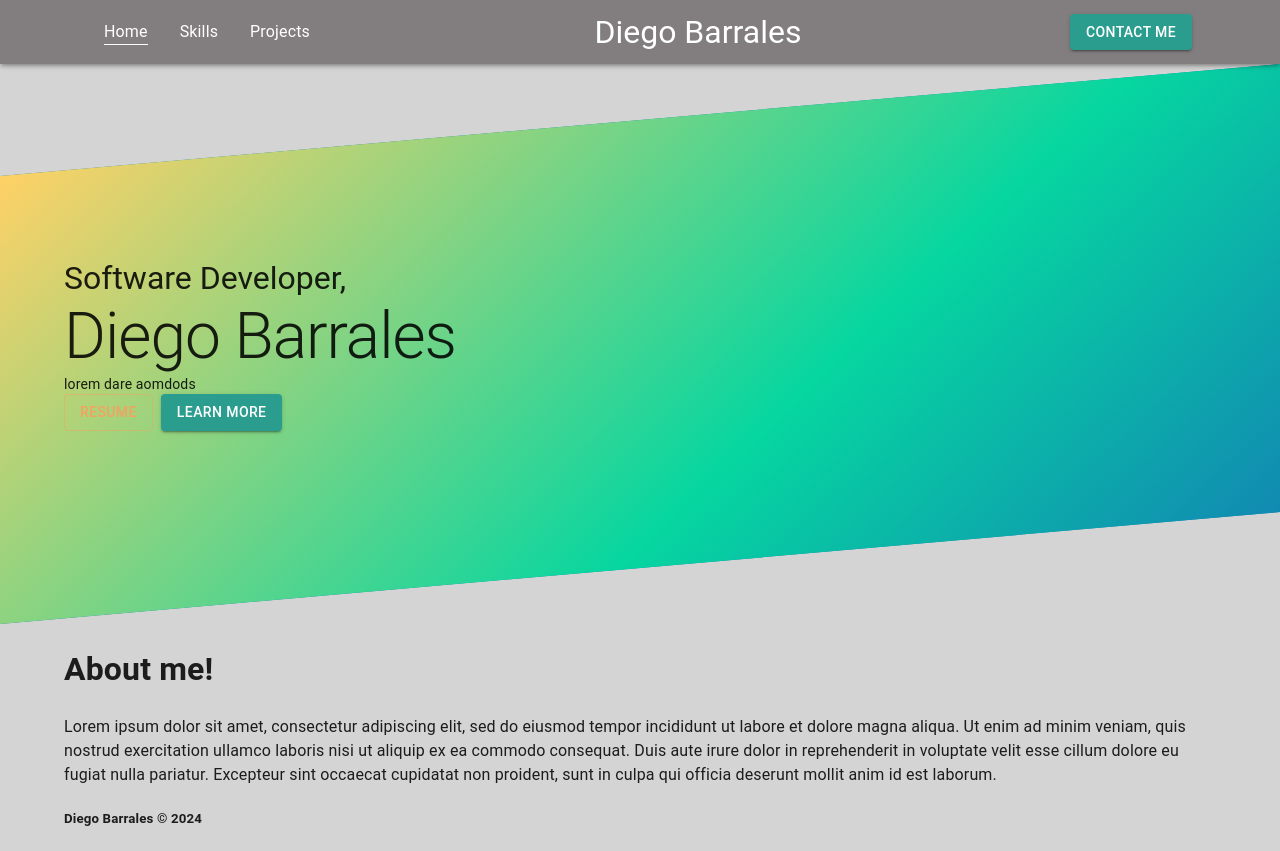
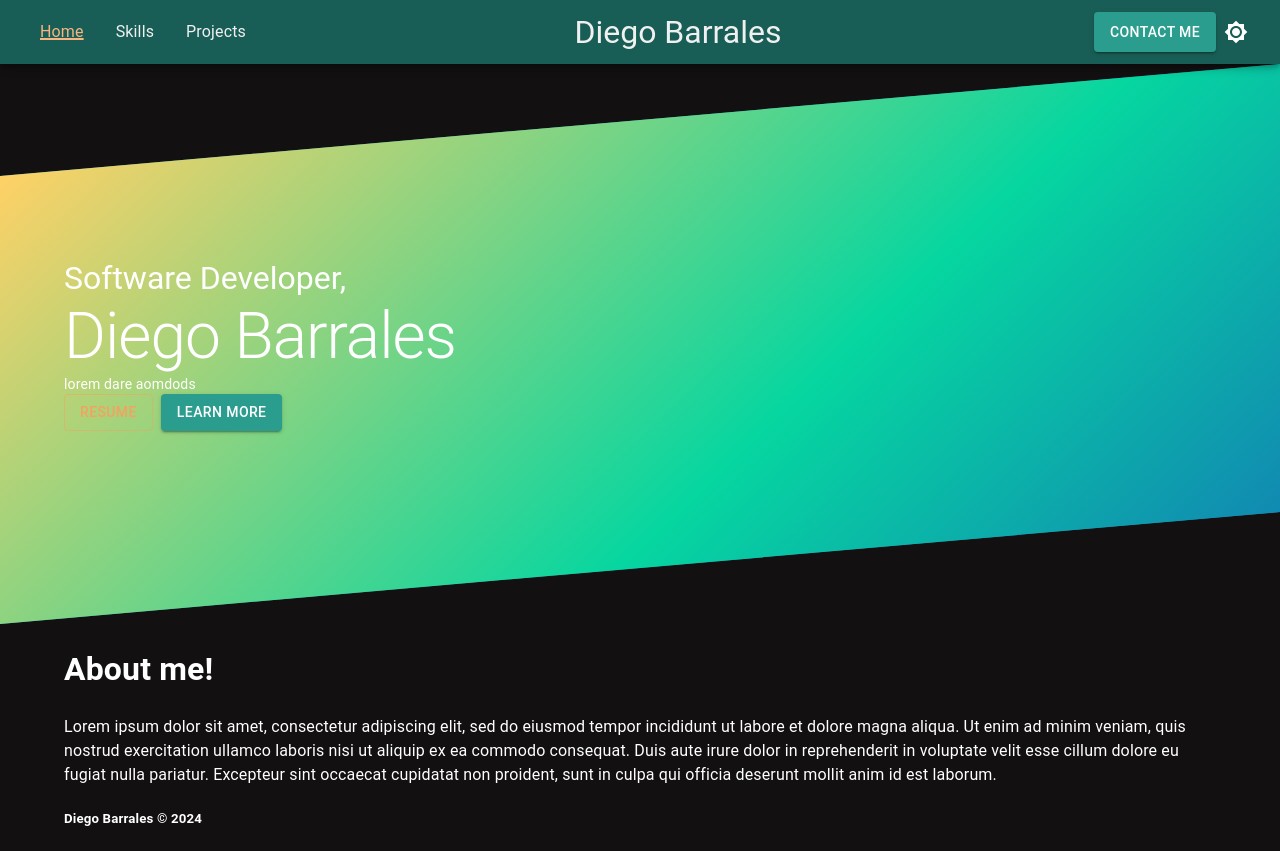
Before and after one commit to barrales-d/portfolio, a React (Create React App) app: page / in a window 1280 px wide. Built offline with nearby package versions, Linux system fonts and the light colour scheme.

Commit message:
redid Navbar in full MUI style

```diff
--- a/package.json
+++ b/package.json
@@ -5,6 +5,7 @@
   "dependencies": {
     "@emotion/react": "^11.11.4",
     "@emotion/styled": "^11.11.5",
+    "@mui/icons-material": "^5.15.16",
     "@mui/material": "^5.15.16",
     "@testing-library/jest-dom": "^5.17.0",
     "@testing-library/react": "^13.4.0",
--- a/src/components/navbar/Navbar.js
+++ b/src/components/navbar/Navbar.js
@@ -1,14 +1,20 @@
 import { Link } from "react-router-dom";
 
 import "./navbar.css";
-import { AppBar, Box, Button, Container, List, ListItem, Toolbar, Typography } from "@mui/material";
-import { useState } from "react";
+import { AppBar, Box, Button, IconButton, List, ListItem, Toolbar, Typography } from "@mui/material";
+import { useContext, useState } from "react";
+import Brightness7Icon from '@mui/icons-material/Brightness7';
+import Brightness4Icon from '@mui/icons-material/Brightness4';
+import { ThemeContext, colorpalette } from "../../theme";
 
 const pages = ["Home", "Skills", "Projects"];
 
 const Navbar = () => {
+  const [currentPage, setCurrentPage] = useState(0);
 
-  const [currentPage, setCurrentPage] = useState(0);
+  const { isDarkMode, toggleTheme } = useContext(ThemeContext);
+
+  const colors = colorpalette(isDarkMode ? "dark" : "light");
 
   const toggleActiveLink = (event) => {
     const value = event.currentTarget.getAttribute("data-value");
@@ -16,44 +22,56 @@ const Navbar = () => {
   }
 
   return (
-    <AppBar component="nav" position="sticky" elevation={3}>
-      <Container maxWidth="lg">
-        <Toolbar className="navbar">
-          <List sx={{
-            display: { xs: "none", md: "flex" }
-          }}>
+    <AppBar component="nav" position="sticky" elevation={5}>
+      <Box bgcolor={colors.teal[700]} color={colors.grey[100]}>
+        <Toolbar>
+          <Box display="flex" flex="1" justifyContent="space-between" alignItems="center">
+            <List sx={{ display: "flex" }}>
               {
                 pages.map((page, idx) => (
-                <ListItem>
-                  <Link
+                  <ListItem
+                    key={page}
                     data-value={idx}
-                    to={(idx === 0) ? "/" : "/" + page}
-                    className={(idx === currentPage) ? "link-item active" : "link-item"}
-                    key={page}
                     onClick={toggleActiveLink}
-                  >
-                    <Typography
+                    className="link-item"
                     sx={{
-                        color: "inherit",
+                      cursor: "pointer",
+                      "&:hover": {
+                        color: colors.orange[400],
+                        textDecoration: "underline solid 2px"
+                      },
                     }}
                   >
+                    <Link style={(idx !== currentPage) ? {
+                      color: "inherit",
+                      textDecoration: "inherit",
+                    } : {
+                      color: colors.orange[400],
+                      textDecoration: "underline solid 2px"
+                    }}
+                      to={(idx === 0) ? "/" : `/${page}`}>
                       {page}
-                    </Typography>
                     </Link>
                   </ListItem>
                 ))
               }
             </List>
-          <Box className="nav-title">
-            <Typography variant="h5">
-              <span className="pop">Diego</span> Barrales
-            </Typography>
+
+            <Typography variant="h5">Diego Barrales</Typography>
+
+            <Box display="flex">
+              <Button variant="contained">Contact Me</Button>
+              <IconButton onClick={toggleTheme}>
+                {
+                  isDarkMode ?
+                    (<Brightness7Icon />) :
+                    (<Brightness4Icon />)
+                }
+              </IconButton>
             </Box>
-          <Box>
-            <Button variant="contained">Contact Me</Button>
           </Box>
         </Toolbar>
-      </Container>
+      </Box>
     </AppBar >
   );
 }
--- a/src/components/navbar/navbar.css
+++ b/src/components/navbar/navbar.css
@@ -1,19 +1,3 @@
-.navbar>* {
-    text-align: center;
+.link-item {
+    transition:  all 500ms ease-in-out;
 }
-
-.nav-title {
-    flex: 2 1 0;
-}
-
-.link-item {
-    color: inherit;
-    text-decoration: none;
-    transition: border-bottom 300ms 100ms ease-in;
-}
-
-.link-item:hover,
-.link-item:focus-visible,
-.link-item.active {
-    border-bottom: solid 1px;
-}
--- a/src/theme.js
+++ b/src/theme.js
@@ -1,7 +1,7 @@
 import { createTheme } from '@mui/material';
 import { createContext, useMemo, useState } from 'react';
 
-const colorpalette = (mode) => {
+export const colorpalette = (mode) => {
   if (mode === 'dark') {
     return {
       darkBlue: {
@@ -65,7 +65,7 @@ const colorpalette = (mode) => {
       },
 
       grey: {
-        100: "#d5d4d4",
+        100: "#f0f0f0",
         200: "#aba9aa",
         300: "#827e7f",
         400: "#585355",
@@ -147,7 +147,7 @@ const colorpalette = (mode) => {
         600: "#585355",
         700: "#827e7f",
         800: "#aba9aa",
-        900: "#d5d4d4"
+        900: "#f0f0f0"
       },
     };
   }
@@ -201,22 +201,22 @@ const themeSettings = (mode) => {
         fontSize: '1.5rem',
       },
     },
-    components: {
-      MuiAppBar: {
-        styleOverrides: {
-          root: {
-            backgroundColor: colors.grey[700]
-          }
-        }
-      }
-    }
+    // components: {
+    //   MuiAppBar: {
+    //     styleOverrides: {
+    //       root: {
+    //         backgroundColor: colors.grey[700]
+    //       }
+    //     }
+    //   }
+    // }
   }
 };
 
 export const ThemeContext = createContext();
 
 export const useMode = () => {
-  const [isDarkMode, setIsDarkMode] = useState(false);
+  const [isDarkMode, setIsDarkMode] = useState(true);
 
   const toggleTheme = () => {
     setIsDarkMode(!isDarkMode);
```
Also changed, not shown: 1 other file (tests, documents, lock files or other folders). Lines whose indentation alone changed are shown as unchanged.
